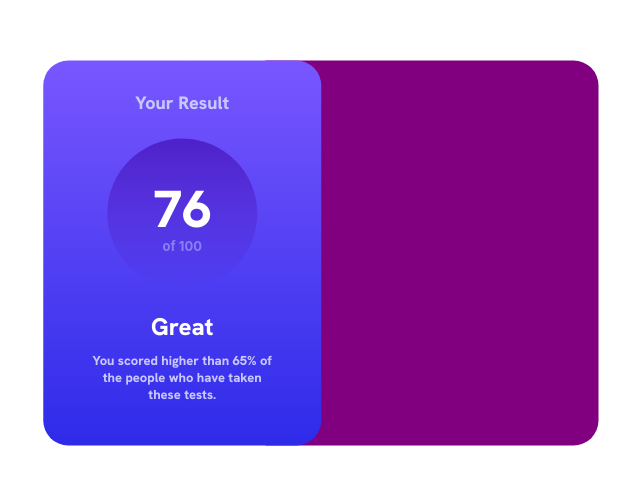
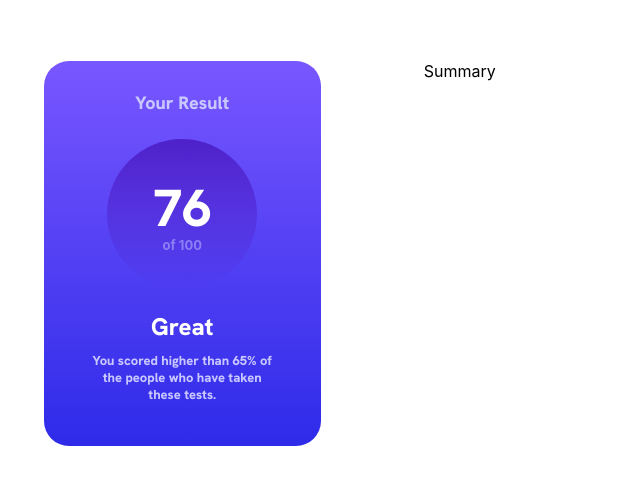
Before and after one commit to birkirfreyrg/rsc, a React (Create React App) app: page / in a window 1280 px wide. Shown: the part 147-632 px from the top of the page, without its empty margins (319-959 px from the left). Built offline with nearby package versions, Linux system fonts and the light colour scheme.

Commit message:
Changed approach update.

```diff
--- a/src/App.css
+++ b/src/App.css
@@ -3,6 +3,15 @@
   width: 555px;
   display: flex;
   position: relative;
+}
+
+
+.ResultBox, .SummaryBox {
+  display: inline-block;
+  width: 50%;
+}
+
+.SummaryBox {
 }
 
 .App {
@@ -19,28 +28,19 @@
   width: 50%;
   height: 100%;
 
-  position: absolute; /* Set the top div to an absolute position */
-  top: 50%; /* Position the top div in the center vertically */
-  left: 25%; /* Position the top div in the center horizontally */
-  transform: translate(-50%, -50%); /* Center the top div relative to its container */
-  z-index: 1; /* Set the top div to a higher z-index than the bottom div */
-
   border-radius: 25px;
   background-image: linear-gradient(to bottom, hsl(252, 100%, 67%), hsl(241, 81%, 54%));
 }
 
 .Summary-box {
-  width: 60%;
+  display: flex;
+  flex-direction: column;
+  align-items: center;
+  width: 277.5px;
   height: 100%;
 
-  position: absolute; /* Set the top div to an absolute position */
-  top: 50%; /* Position the top div in the center vertically */
-  left: 70%; /* Position the top div in the center horizontally */
-  transform: translate(-50%, -50%); /* Center the top div relative to its container */
-
-  border-top-right-radius: 25px; /* Set a 20px radius for the top right corner */
-  border-bottom-right-radius: 25px; /* Set a 20px radius for the top right corner */
-  background-color: purple;
+  border-radius: 25px;
+  background-color: white;
 }
 
 .Your-result-header {
@@ -94,3 +94,6 @@
   margin-left: 45px;
   margin-right: 45px;
 }
+
+.Summary-header {
+}
--- a/src/App.js
+++ b/src/App.js
@@ -1,11 +1,18 @@
-
+import React from 'react';
 import './App.css';
 
-function App() {
+const SummaryBox = () => {
   return (
-    <div className="App">
-      <header className="App-header">
-        <div className='Box-container'>
+    <div className='Summary-component '>
+      <div className='Summary-box'>
+        <div className='Summary-header'>Summary</div>
+      </div>
+    </div>
+  );
+};
+
+const ResultBox = () => {
+  return (
         <div className='Result-box'>
           <div className='Your-result-header'>Your Result</div>
           <div className='Result-circle'>
@@ -15,10 +22,16 @@ function App() {
           <div className='Great-text'>Great</div>
           <div className='Your-score-text'>You scored higher than 65% of the people who have taken these tests.</div>
   </div>
+  );
+};
 
-          <div className='Summary-box'></div>
+function App() {
+  return (
+    <div className='App'>
+      <div className='Box-container'>
+        <ResultBox />
+        <SummaryBox />
       </div>
-      </header>
     </div>
   );
 }
```
Lines whose indentation alone changed are shown as unchanged.
